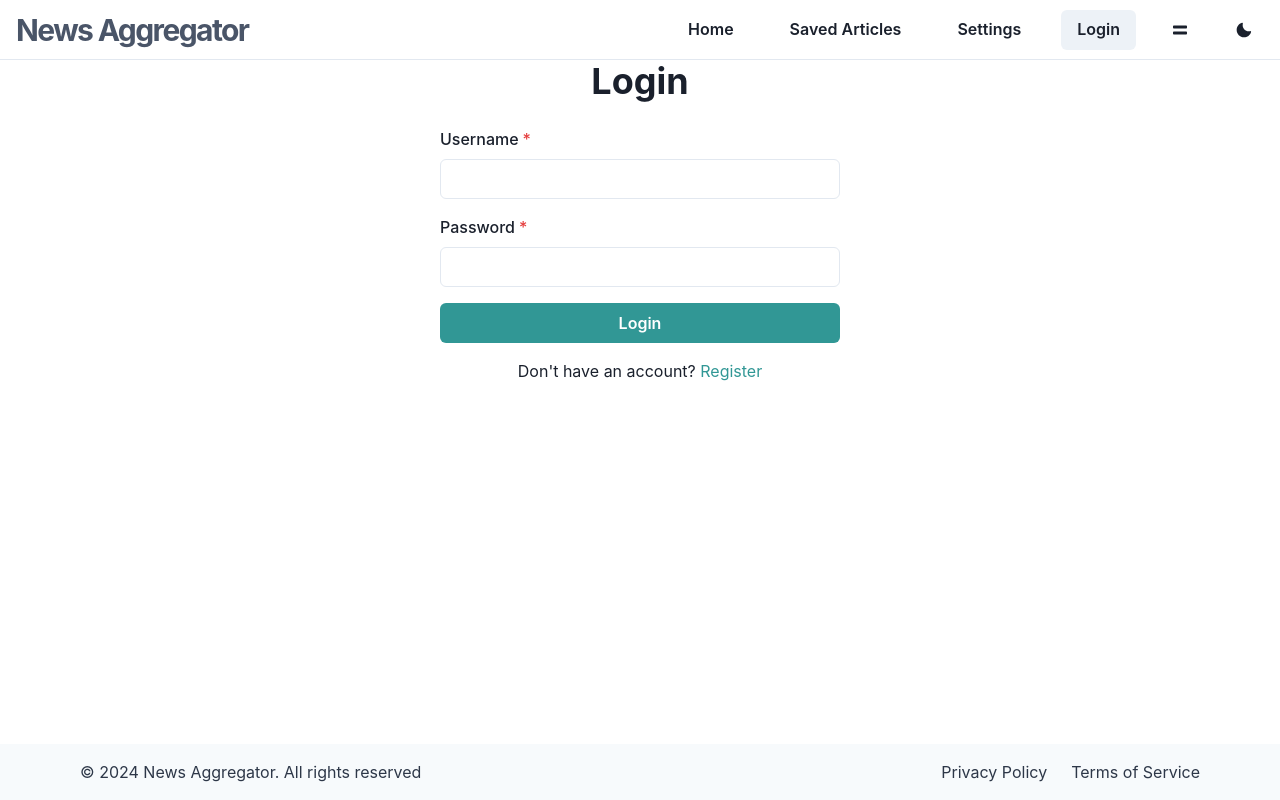
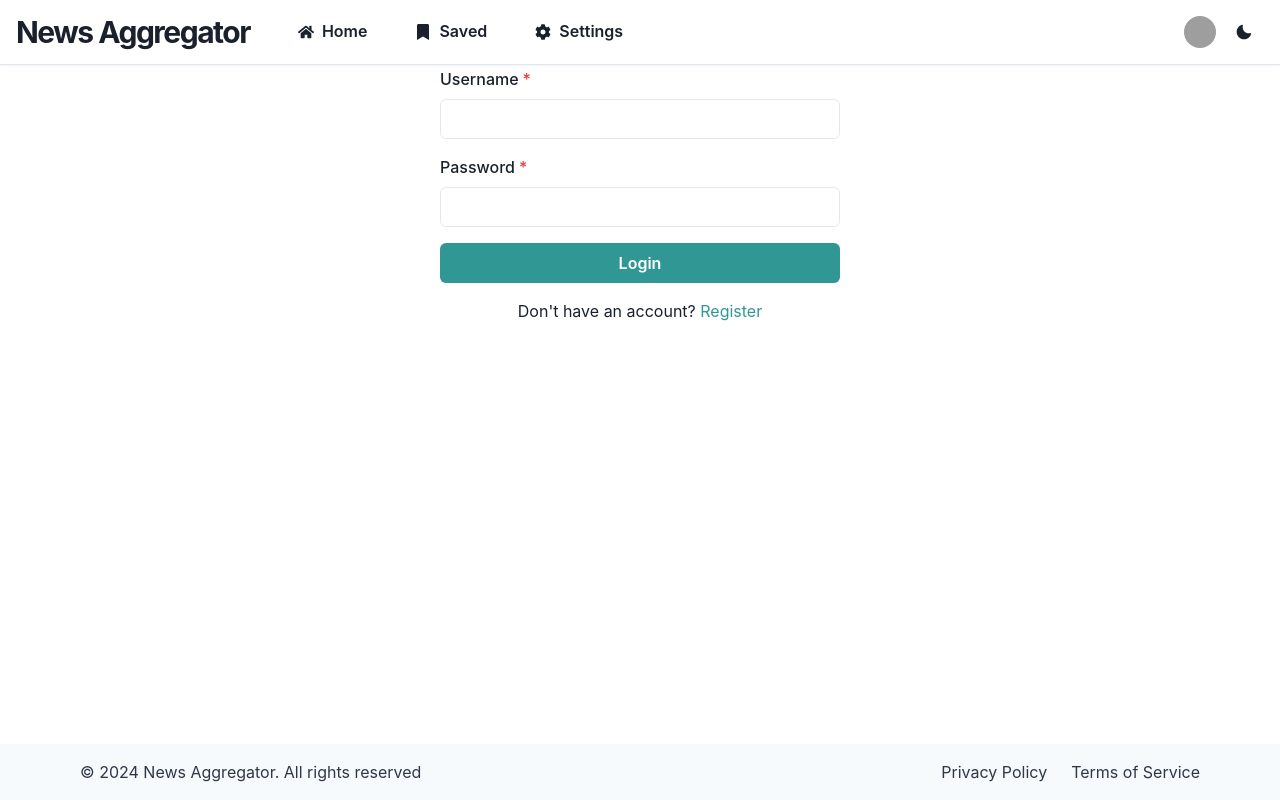
Before and after one commit to LinetMutuku/news_aggregator, a React (Create React App) app: page / in a window 1280 px wide. Built offline with nearby package versions, Linux system fonts and the light colour scheme; no server answers; grey boxes are pictures that could not be loaded; the HTML template or start-up script is replaced by a standard one; what axios-retry would draw is missing.

Commit message:
Redesign header into modern sidebar layout

```diff
--- a/src/App.js
+++ b/src/App.js
@@ -1,7 +1,7 @@
 import React from 'react';
 import { ChakraProvider, Box } from "@chakra-ui/react";
 import { BrowserRouter as Router, Routes, Route } from "react-router-dom";
-import Header from "./components/Header";
+import SidebarNavigation from "./components/Header";
 import Footer from "./components/Footer";
 import Home from "./pages/Home";
 import SavedArticles from "./pages/SavedArticles";
@@ -14,7 +14,7 @@ function App() {
       <ChakraProvider>
         <Router>
           <Box minH="100vh" display="flex" flexDirection="column">
-            <Header />
+            <SidebarNavigation/>
             <Box flex="1">
               <Routes>
                 <Route path="/" element={<Login />} />
--- a/src/components/Header.js
+++ b/src/components/Header.js
@@ -1,84 +1,136 @@
 import React, { useState } from 'react';
-import { Box, Flex, Heading, Button, useColorMode, IconButton, Stack, useDisclosure } from "@chakra-ui/react";
-import { Link } from "react-router-dom";
-import { HamburgerIcon, CloseIcon, MoonIcon, SunIcon } from '@chakra-ui/icons';
-import { FaEquals } from 'react-icons/fa';
+import {
+    Box, Flex, Heading, Button, useColorMode, IconButton, HStack, VStack,
+    useDisclosure, useColorModeValue, Drawer, DrawerBody, DrawerHeader,
+    DrawerOverlay, DrawerContent, DrawerCloseButton, Container,
+    Menu, MenuButton, MenuList, MenuItem, Avatar
+} from "@chakra-ui/react";
+import { Link, useLocation } from "react-router-dom";
+import { HamburgerIcon,  MoonIcon, SunIcon } from '@chakra-ui/icons';
+import { FaHome, FaBookmark, FaCog } from 'react-icons/fa';
 import UserDashboard from './userDashboard';
 
 function Header() {
     const { colorMode, toggleColorMode } = useColorMode();
-    const { isOpen, onToggle } = useDisclosure();
+    const { isOpen, onOpen, onClose } = useDisclosure();
     const [isDashboardVisible, setIsDashboardVisible] = useState(false);
+    const location = useLocation();
 
-    const toggleDashboard = () => {
-        setIsDashboardVisible(prev => !prev);
+    const toggleDashboard = () => setIsDashboardVisible(prev => !prev);
+
+    const bgColor = useColorModeValue("white", "gray.800");
+    const textColor = useColorModeValue("gray.800", "white");
+    const borderColor = useColorModeValue("gray.200", "gray.700");
+
+    const NavItem = ({ icon, children, to }) => {
+        const isActive = location.pathname === to;
+        return (
+            <Button
+                leftIcon={icon}
+                as={Link}
+                to={to}
+                variant={isActive ? "solid" : "ghost"}
+                color={textColor}
+                _hover={{
+                    bg: useColorModeValue("gray.100", "gray.700")
+                }}
+            >
+                {children}
+            </Button>
+        );
     };
 
     return (
-        <Box>
-            <Flex
-                bg={colorMode === 'light' ? 'white' : 'gray.800'}
-                color={colorMode === 'light' ? 'gray.600' : 'white'}
-                minH={'60px'}
-                py={{ base: 2 }}
-                px={{ base: 4 }}
-                borderBottom={1}
-                borderStyle={'solid'}
-                borderColor={colorMode === 'light' ? 'gray.200' : 'gray.900'}
-                align={'center'}
+        <Box
+            position="fixed"
+            top={0}
+            left={0}
+            right={0}
+            zIndex="sticky"
+            bg={bgColor}
+            color={textColor}
+            boxShadow="sm"
+            borderBottom="1px"
+            borderColor={borderColor}
         >
-                <Flex flex={{ base: 1, md: 'auto' }} ml={{ base: -2 }} display={{ base: 'flex', md: 'none' }}>
+            <Container maxW="container.xl">
+                <Flex h={16} alignItems="center" justifyContent="space-between">
                     <IconButton
-                        onClick={onToggle}
-                        icon={isOpen ? <CloseIcon w={3} h={3} /> : <HamburgerIcon w={5} h={5} />}
-                        variant={'ghost'}
-                        aria-label={'Toggle Navigation'}
+                        size="md"
+                        icon={<HamburgerIcon />}
+                        aria-label="Open Menu"
+                        display={{ md: 'none' }}
+                        onClick={onOpen}
                     />
-                </Flex>
-                <Flex flex={{ base: 1 }} justify={{ base: 'center', md: 'start' }}>
-                    <Heading as="h1" size="lg" letterSpacing={'-.1rem'}>
+                    <HStack spacing={8} alignItems="center">
+                        <Heading as="h1" size="lg" letterSpacing="tighter">
                             News Aggregator
                         </Heading>
-                </Flex>
-
-                <Stack
-                    flex={{ base: 1, md: 0 }}
-                    justify={'flex-end'}
-                    direction={'row'}
-                    spacing={6}
-                    display={{ base: 'none', md: 'flex' }}
+                        <HStack as="nav" spacing={4} display={{ base: 'none', md: 'flex' }}>
+                            <NavItem icon={<FaHome />} to="/home">Home</NavItem>
+                            <NavItem icon={<FaBookmark />} to="/saved">Saved</NavItem>
+                            <NavItem icon={<FaCog />} to="/settings">Settings</NavItem>
+                        </HStack>
+                    </HStack>
+                    <Flex alignItems="center">
+                        <Menu>
+                            <MenuButton
+                                as={Button}
+                                rounded="full"
+                                variant="link"
+                                cursor="pointer"
+                                minW={0}
                             >
-                    <Button as={Link} to="/home" variant="ghost">Home</Button>
-                    <Button as={Link} to="/saved" variant="ghost">Saved Articles</Button>
-                    <Button as={Link} to="/settings" variant="ghost">Settings</Button>
-                    <Button as={Link} to="/" variant="solid">Login</Button>
+                                <Avatar
+                                    size="sm"
+                                    src="https://bit.ly/broken-link"
+                                />
+                            </MenuButton>
+                            <MenuList>
+                                <MenuItem onClick={toggleDashboard}>Dashboard</MenuItem>
+                                <MenuItem as={Link} to="/">Login</MenuItem>
+                            </MenuList>
+                        </Menu>
                         <IconButton
-                        icon={<FaEquals />}
-                        onClick={toggleDashboard}
-                        variant="ghost"
-                        aria-label="Toggle Dashboard"
-                    />
-                    <IconButton
+                            ml={2}
                             icon={colorMode === 'light' ? <MoonIcon /> : <SunIcon />}
                             onClick={toggleColorMode}
                             variant="ghost"
+                            aria-label="Toggle color mode"
                         />
-                </Stack>
                     </Flex>
+                </Flex>
+            </Container>
 
-            {isOpen ? (
-                <Box pb={4} display={{ md: 'none' }}>
-                    <Stack as={'nav'} spacing={4}>
-                        <Button as={Link} to="/home" variant="ghost" w="full">Home</Button>
-                        <Button as={Link} to="/saved" variant="ghost" w="full">Saved Articles</Button>
-                        <Button as={Link} to="/settings" variant="ghost" w="full">Settings</Button>
-                        <Button as={Link} to="/" variant="solid" w="full">Login</Button>
-                    </Stack>
-                </Box>
-            ) : null}
+            <Drawer isOpen={isOpen} placement="left" onClose={onClose}>
+                <DrawerOverlay />
+                <DrawerContent>
+                    <DrawerCloseButton />
+                    <DrawerHeader>Menu</DrawerHeader>
+                    <DrawerBody>
+                        <VStack spacing={4} align="stretch">
+                            <NavItem icon={<FaHome />} to="/home">Home</NavItem>
+                            <NavItem icon={<FaBookmark />} to="/saved">Saved Articles</NavItem>
+                            <NavItem icon={<FaCog />} to="/settings">Settings</NavItem>
+                            <Button colorScheme="blue" as={Link} to="/">Login</Button>
+                        </VStack>
+                    </DrawerBody>
+                </DrawerContent>
+            </Drawer>
 
             {isDashboardVisible && (
-                <Box position="absolute" top="60px" left="0" right="0" zIndex="1000">
+                <Box
+                    position="fixed"
+                    top="64px"
+                    right={0}
+                    width="300px"
+                    height="calc(100vh - 64px)"
+                    bg={bgColor}
+                    boxShadow="md"
+                    zIndex="modal"
+                    p={4}
+                    overflowY="auto"
+                >
                     <UserDashboard />
                 </Box>
             )}
```
Lines whose indentation alone changed are shown as unchanged.
